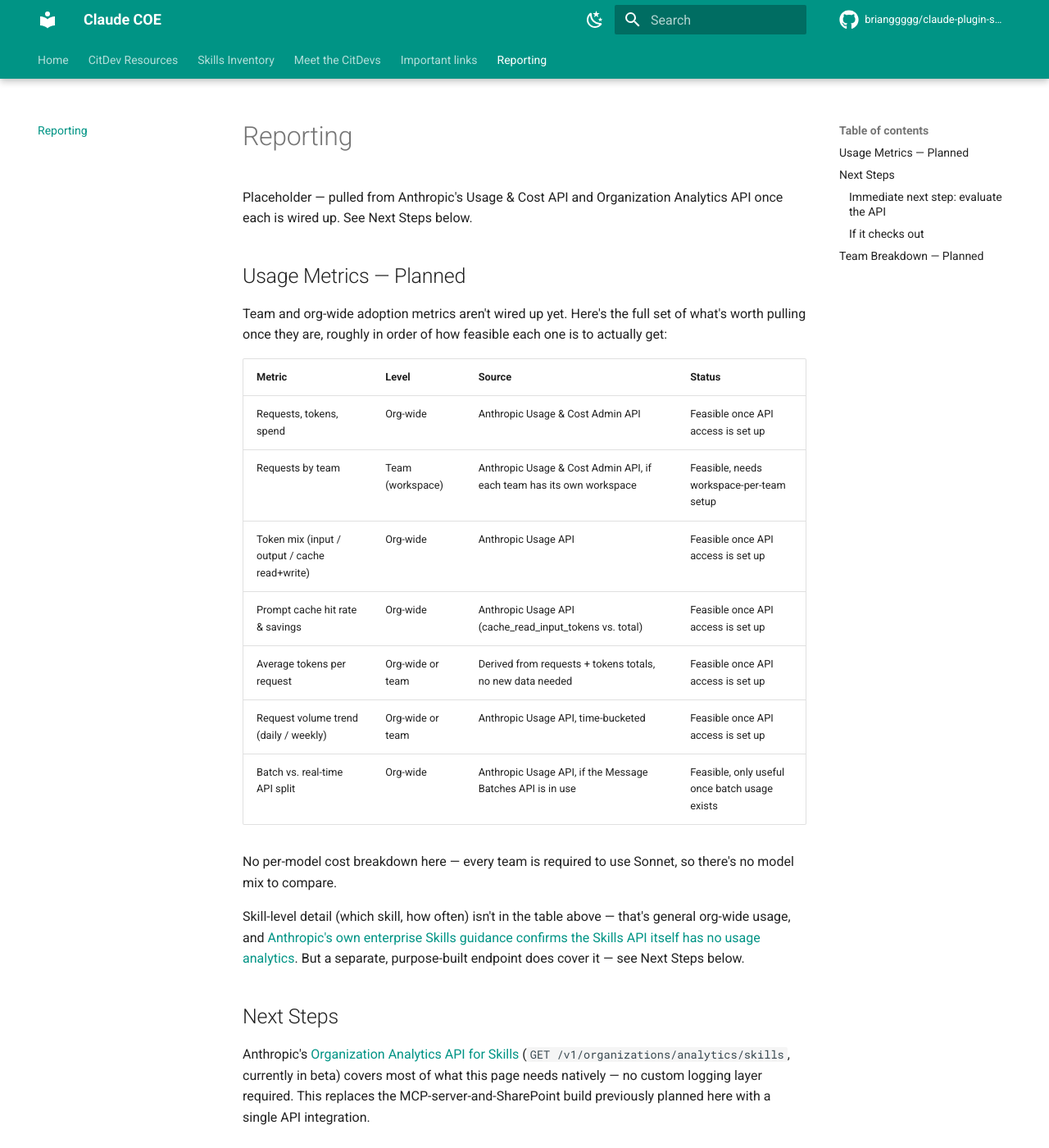
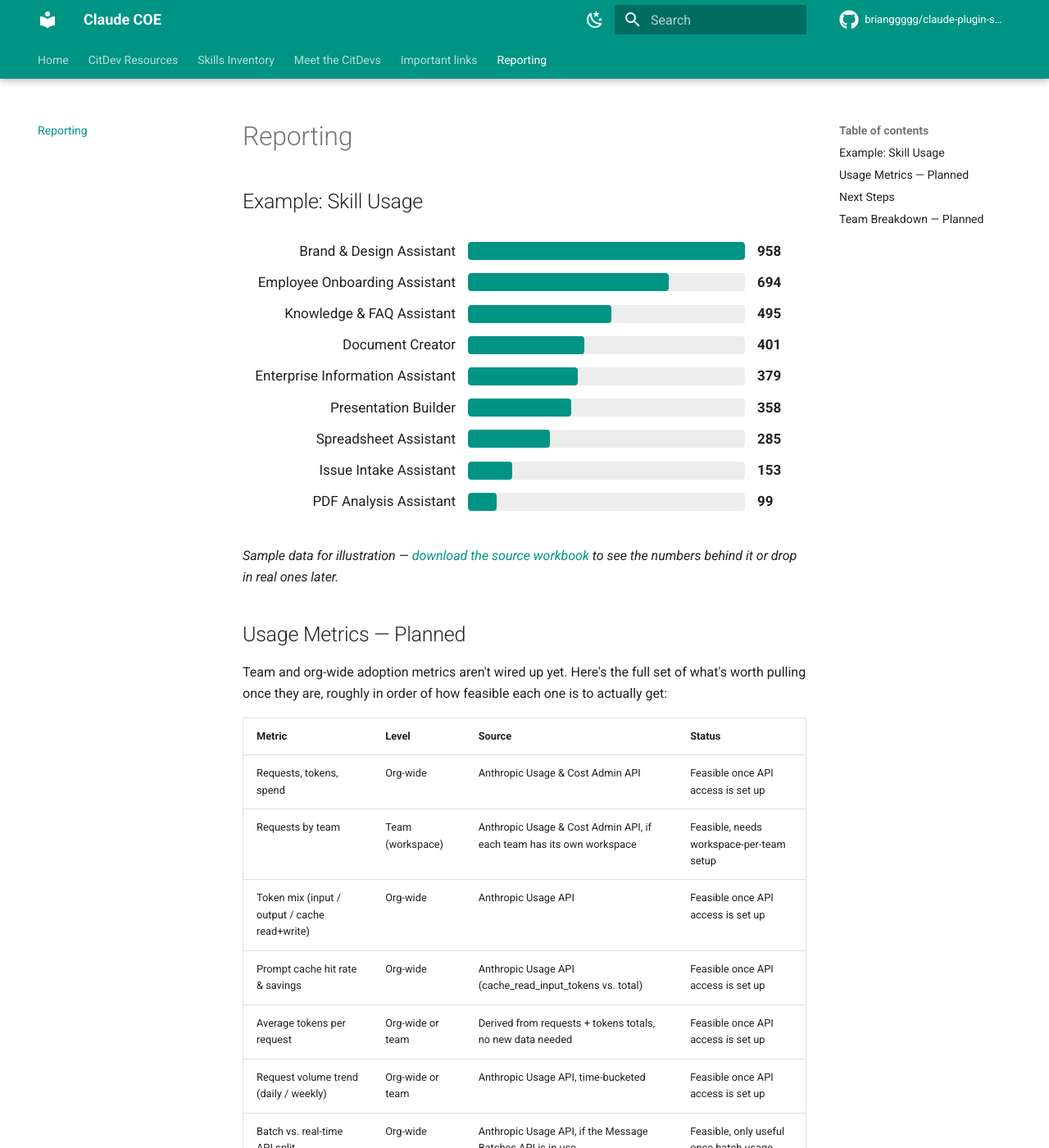
Before and after one commit to brianggggg/claude-plugin-skills-demo, an MkDocs documentation site: the page built from docs/activity.md, in a window 1280 px wide and 1400 px high. Shown: the whole window at 82% size. Built offline with MkDocs 1.6.1 and Material for MkDocs 9.7.7, drawn with Linux system fonts in a browser that asks for light colours; comment, search, counter and statistics services are not loaded; some of the changed text lies outside the part shown.

Commit message:
Add example skill-usage chart to Reporting; trim usage-API hedging text
Adds a theme-aware horizontal bar chart to the Reporting page recreating
the "Most Utilized AI Skills" example visual, backed by a downloadable
sample workbook (docs/assets/reports/skill-usage-example.xlsx) with the
same data and a native Excel chart. Both are generated/served from
generate_repo_summary.py's build_activity_page() since activity.md is a
generated file.

Also condenses the "Next Steps" section, cutting the detailed API
evaluation checklist down to a short pointer at the Organization
Analytics API for Skills, per feedback that the page over-explained the
not-yet-connected data source.

Co-Authored-By: Claude Sonnet 5 <noreply@anthropic.com>
Claude-Session: https://claude.ai/code/session_01AHBiNzYpDGT7D67zFppmn6

```diff
--- a/docs/activity.md
+++ b/docs/activity.md
@@ -1,6 +1,56 @@
 # Reporting
 
-Placeholder — pulled from Anthropic's Usage & Cost API and Organization Analytics API once each is wired up. See Next Steps below.
+## Example: Skill Usage
+
+<div class="bar-chart">
+<div class="bar-row" title="Brand & Design Assistant — 958 invocations (30d)">
+  <span class="bar-label">Brand &amp; Design Assistant</span>
+  <span class="bar-track"><span class="bar-fill" style="width: 100.0%;"></span></span>
+  <span class="bar-value">958</span>
+</div>
+<div class="bar-row" title="Employee Onboarding Assistant — 694 invocations (30d)">
+  <span class="bar-label">Employee Onboarding Assistant</span>
+  <span class="bar-track"><span class="bar-fill" style="width: 72.4%;"></span></span>
+  <span class="bar-value">694</span>
+</div>
+<div class="bar-row" title="Knowledge & FAQ Assistant — 495 invocations (30d)">
+  <span class="bar-label">Knowledge &amp; FAQ Assistant</span>
+  <span class="bar-track"><span class="bar-fill" style="width: 51.7%;"></span></span>
+  <span class="bar-value">495</span>
+</div>
+<div class="bar-row" title="Document Creator — 401 invocations (30d)">
+  <span class="bar-label">Document Creator</span>
+  <span class="bar-track"><span class="bar-fill" style="width: 41.9%;"></span></span>
+  <span class="bar-value">401</span>
+</div>
+<div class="bar-row" title="Enterprise Information Assistant — 379 invocations (30d)">
+  <span class="bar-label">Enterprise Information Assistant</span>
+  <span class="bar-track"><span class="bar-fill" style="width: 39.6%;"></span></span>
+  <span class="bar-value">379</span>
+</div>
+<div class="bar-row" title="Presentation Builder — 358 invocations (30d)">
+  <span class="bar-label">Presentation Builder</span>
+  <span class="bar-track"><span class="bar-fill" style="width: 37.4%;"></span></span>
+  <span class="bar-value">358</span>
+</div>
+<div class="bar-row" title="Spreadsheet Assistant — 285 invocations (30d)">
+  <span class="bar-label">Spreadsheet Assistant</span>
+  <span class="bar-track"><span class="bar-fill" style="width: 29.7%;"></span></span>
+  <span class="bar-value">285</span>
+</div>
+<div class="bar-row" title="Issue Intake Assistant — 153 invocations (30d)">
+  <span class="bar-label">Issue Intake Assistant</span>
+  <span class="bar-track"><span class="bar-fill" style="width: 16.0%;"></span></span>
+  <span class="bar-value">153</span>
+</div>
+<div class="bar-row" title="PDF Analysis Assistant — 99 invocations (30d)">
+  <span class="bar-label">PDF Analysis Assistant</span>
+  <span class="bar-track"><span class="bar-fill" style="width: 10.3%;"></span></span>
+  <span class="bar-value">99</span>
+</div>
+</div>
+
+*Sample data for illustration — [download the source workbook](assets/reports/skill-usage-example.xlsx){ download } to see the numbers behind it or drop in real ones later.*
 
 ## Usage Metrics — Planned
 
@@ -22,27 +72,7 @@ Skill-level detail (which skill, how often) isn't in the table above — that's
 
 ## Next Steps
 
-Anthropic's [Organization Analytics API for Skills](https://platform.claude.com/docs/en/api/http/beta/organization/analytics/skills) (`GET /v1/organizations/analytics/skills`, currently in beta) covers most of what this page needs natively — no custom logging layer required. This replaces the MCP-server-and-SharePoint build previously planned here with a single API integration.
-
-### Immediate next step: evaluate the API
-
-Before building anything, test the endpoint directly against this org's account:
-
-0. **Fastest first check — [Analytics Chat](https://support.claude.com/en/articles/14729354-use-analytics-chat-to-ask-claude-about-usage), if available.** Anthropic documents a feature that lets an admin ask Claude about org usage in plain English, no API key needed. If it's available on this org's plan, ask it directly — e.g. "Is skill invocation reporting enabled for our org? Show me usage for the expense-policy-checker skill over the last 30 days." *(Access requirements and whether it draws on the same data as the API below are unconfirmed — that page wasn't reachable to verify while writing this. Worth trying regardless, since it costs nothing to ask.)*
-1. Confirm the org is on a Claude Enterprise plan and provision an API key scoped `read:analytics` (an org-admin-level credential).
-2. Call the endpoint filtered to a few known catalog skill names over a recent date range, e.g. `filter[]=skill_name:expense-policy-checker` with `starting_date` set 30 days back.
-3. Check specifically:
-    - Whether `skill_display_name` resolves to the real skill name for our plugin-delivered skills — the docs say it should, since they come from the org's own plugin marketplace, but worth confirming against real data.
-    - Whether `invocation_count` and `enable_count` come back populated or null. Both are documented as null "when invocation/enable reporting is not enabled for this organization" — that reads like a separate admin toggle may be required beyond just having API access.
-    - Whether `chat`-product rows include Claude Desktop usage. Desktop isn't listed as its own `product` value (only `chat`, `claude_code`, `cowork`, `office_agent`), so this needs to be confirmed rather than assumed, since Desktop is how this org actually uses Claude.
-
-### If it checks out
-
-- **Scope:** filter every query to this catalog's skill names (`filter[]=skill_name:...`), so reporting reflects the published catalog specifically, not every skill in the org.
-- **Team-level breakdown:** `group_by[]=rbac_group_id` gives per-team numbers natively, if teams are organized as RBAC groups in the Enterprise admin console. If not, that's the one setup dependency — and it's far lighter than the workspace-per-team requirement in the table above.
-- **Pipeline:** a scheduled job — can extend the existing "Docs" GitHub Action — calls the endpoint and writes an aggregated rollup into a small data file in this repo. `generate_repo_summary.py` reads it the same way it already reads the catalog, and the placeholders in the table below become real numbers. No MCP server, no SharePoint, no Power Automate, no logging instructions to inject into skills — and no user-approval question, since no tool call is involved at all.
-
-Per-user data is technically available too (`group_by[]=user_id` / `filter[]=user_id:...`) but stays a separate initiative pending privacy/HR review, same as before — the API supports it whenever that's greenlit, with no additional engineering needed then either.
+Anthropic's [Organization Analytics API for Skills](https://platform.claude.com/docs/en/api/http/beta/organization/analytics/skills) covers what this page needs — filtered to this catalog's skill names, grouped by team. A scheduled job feeds the result into `generate_repo_summary.py` the same way it already reads the catalog, and the placeholders below become real numbers. Per-user detail is supported too, pending privacy/HR review.
 
 ## Team Breakdown — Planned
 
--- /dev/null
+++ b/docs/stylesheets/charts.css
@@ -0,0 +1,67 @@
+/* Simple horizontal bar chart used on the Reporting page.
+   Theme-aware: colors are Material CSS variables so it tracks
+   light/dark mode and the site's primary accent automatically. */
+
+.bar-chart {
+  margin: 1.5rem 0 2rem;
+  font-size: 0.85rem;
+}
+
+.bar-chart .bar-row {
+  display: grid;
+  grid-template-columns: 13rem 1fr 3rem;
+  align-items: center;
+  gap: 0.75rem;
+  margin-bottom: 0.55rem;
+}
+
+.bar-chart .bar-label {
+  text-align: right;
+  white-space: nowrap;
+  overflow: hidden;
+  text-overflow: ellipsis;
+}
+
+.bar-chart .bar-track {
+  display: block;
+  background: var(--md-default-fg-color--lightest);
+  border-radius: 4px;
+  height: 1.1rem;
+  overflow: hidden;
+}
+
+.bar-chart .bar-fill {
+  display: block;
+  height: 100%;
+  background: var(--md-primary-fg-color);
+  border-radius: 4px;
+}
+
+.bar-chart .bar-value {
+  font-weight: 600;
+  font-variant-numeric: tabular-nums;
+}
+
+@media screen and (max-width: 40em) {
+  .bar-chart .bar-row {
+    grid-template-columns: 1fr 3rem;
+    grid-template-areas:
+      "label value"
+      "track track";
+    row-gap: 0.25rem;
+  }
+
+  .bar-chart .bar-label {
+    grid-area: label;
+    text-align: left;
+  }
+
+  .bar-chart .bar-value {
+    grid-area: value;
+    text-align: right;
+  }
+
+  .bar-chart .bar-track {
+    grid-area: track;
+  }
+}
--- a/mkdocs.yml
+++ b/mkdocs.yml
@@ -54,6 +54,7 @@ validation:
 extra_css:
   - stylesheets/extra.css
   - stylesheets/home.css
+  - stylesheets/charts.css
 
 extra_javascript:
   - javascripts/home.js
```
Also changed, not shown: 2 other files.
